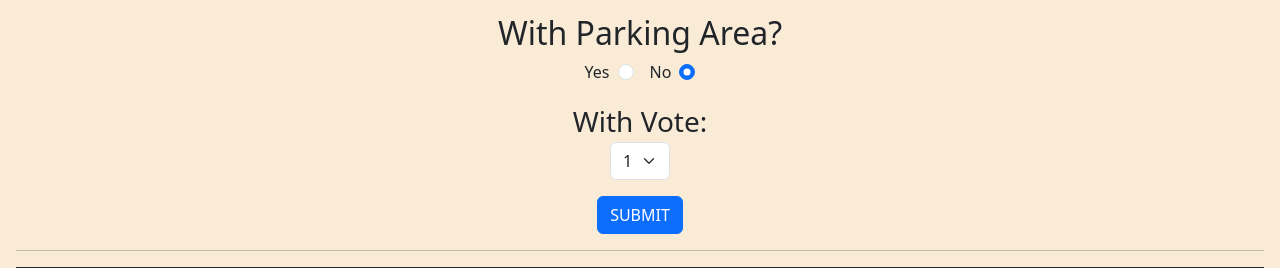
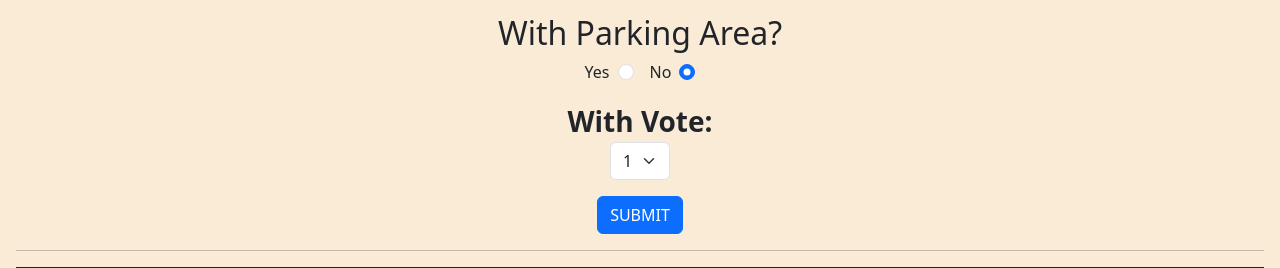
Before and after one commit to vincenzomercadante/php-hotel, a PHP site: page / in a window 1280 px wide. Shown: the part 159-427 px from the top of the page. Run offline with PHP 8.4, Linux system fonts and the light colour scheme.

Commit message:
fix: change vote label style

```diff
--- a/index.php
+++ b/index.php
@@ -32,12 +32,12 @@ require_once('./main.php');
                 <label class="form-check-label me-2" for="parking">Yes</label>
                 <input type="radio" name="parking-filter" id="parking" class="form-check-input" value="yes">
 
-                <label class="form-check-label ms-3 me-2" for="parking">No</label>
+                <label class="form-check-label ms-3 me-2 " for="parking">No</label>
                 <input type="radio" name="parking-filter" id="parking" class="form-check-input" value="no" checked>
             </div>
 
             <!-- hotel vote filter -->
-            <label class="form-check-label fs-3 mt-3" for="vote">With Vote:</label>
+            <label class="form-check-label fs-3 mt-3 fw-semibold" for="vote">With Vote:</label>
             <select name="vote" id="vote" class="form-select">
                 <option value="1">1</option>
                 <option value="2">2</option>
```
